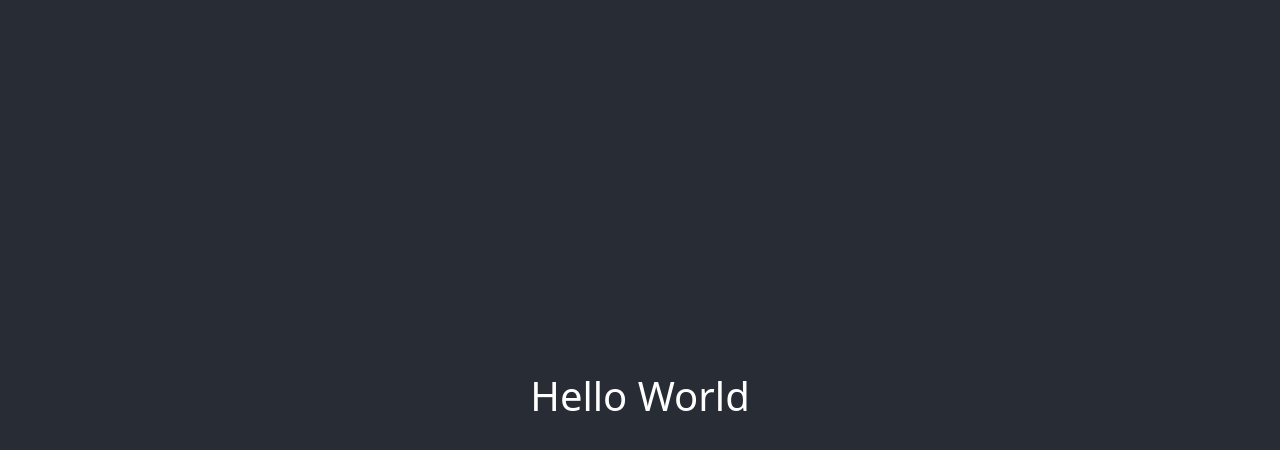
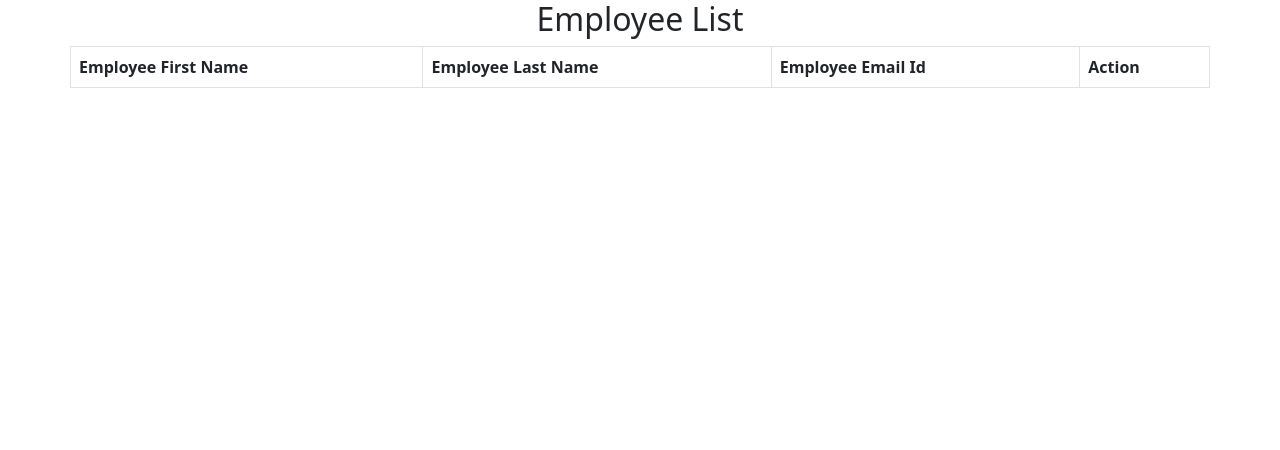
Before and after one commit to SEANHXE/employee-management, a React (Create React App) app: page / in a window 1280 px wide. Shown: the top 450 px of the page. Built offline with nearby package versions, Linux system fonts and the light colour scheme.

Commit message:
build employee list

```diff
--- a/src/App.js
+++ b/src/App.js
@@ -1,12 +1,12 @@
 import logo from './logo.svg';
 import './App.css';
+import ListEmployeeComponent from './components/ListEmployeeComponent';
+import React from "react"
 
 function App() {
   return (
-    <div className="App">
-      <header className="App-header">
-        <h1> Hello World</h1>
-      </header>
+    <div className="container">
+      <ListEmployeeComponent />
     </div>
   );
 }
--- /dev/null
+++ b/src/components/ListEmployeeComponent.js
@@ -0,0 +1,46 @@
+import React, { Component } from 'react';
+
+class ListEmployeeComponent extends Component {
+    constructor(props) {
+        super(props)
+
+        this.state = {
+            employees: []
+        }
+    }
+
+    render() {
+        return (
+            <div>
+                <h2 className = "text-center">Employee List</h2>
+                <div className = "row">
+                    <table className = "table table-striped table-bordered">
+                        <thead>
+                            <tr>
+                                <th> Employee First Name </th>
+                                <th> Employee Last Name </th>
+                                <th> Employee Email Id </th>
+                                <th> Action </th>
+                            </tr>
+                        </thead>
+
+                        <tbody>
+                            {
+                                this.state.employees.map(
+                                    employee =>
+                                        <tr key = {employee.id}>
+                                            <td> {employee.firstName }</td>
+                                            <td> {employee.lastName }</td>
+                                            <td> {employee.emailId }</td>
+                                        </tr>
+                                )
+                            }
+                        </tbody>
+                    </table>
+                </div>
+            </div>
+        )
+    }
+}
+
+export default ListEmployeeComponent
```
